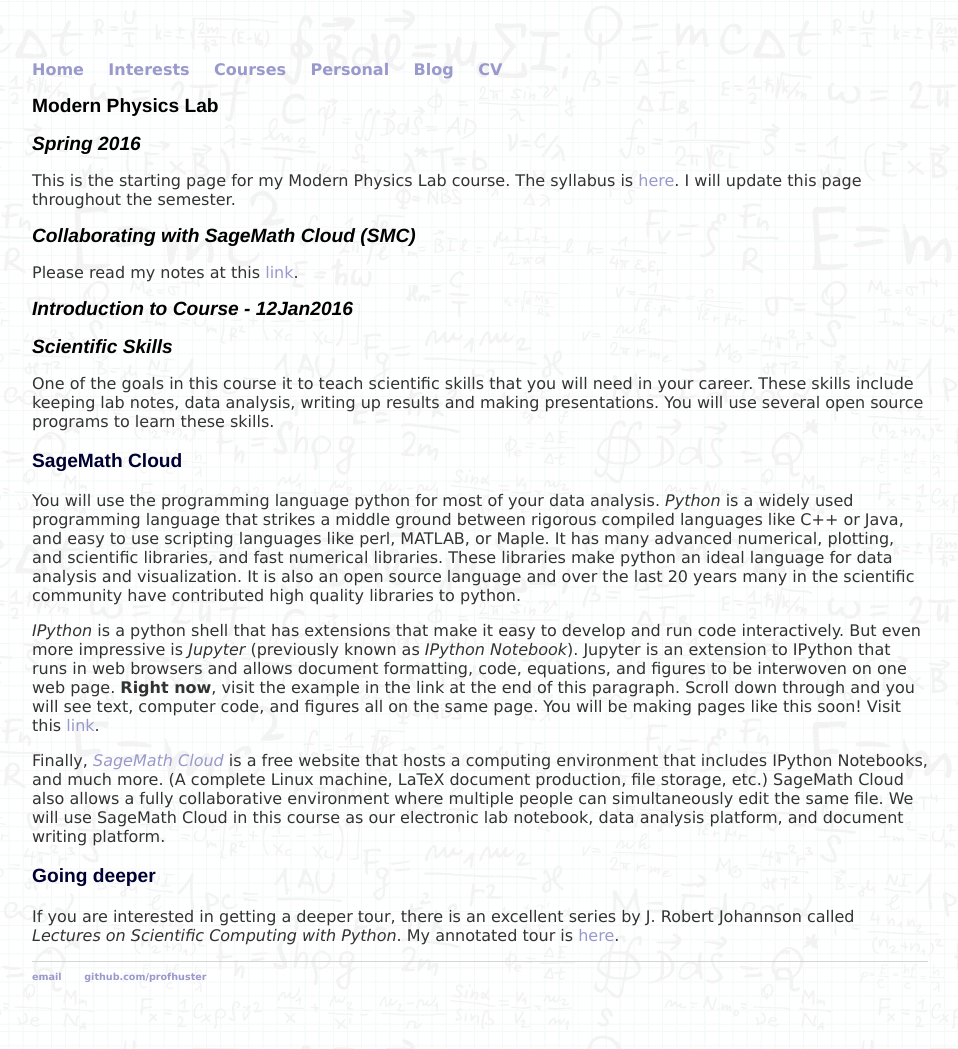
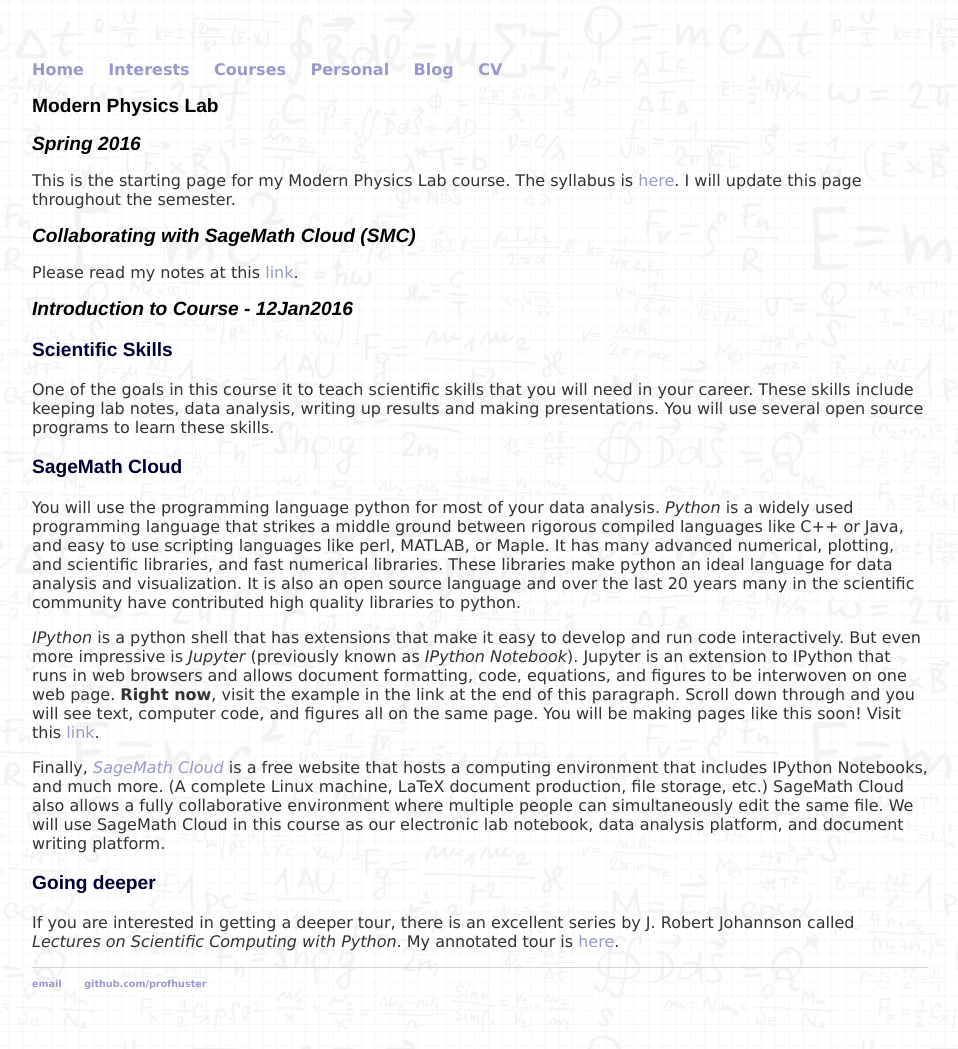
Before and after one commit to profhuster/profhuster.github.io, a Jekyll site: the page built from courses/ModPhysLab/index.md, in a window 1280 px wide. Shown: the whole page, without its empty margins (160-1118 px from the left). Built offline with Jekyll 4.4.1, drawn with Linux system fonts in a browser that asks for light colours.

```diff
--- a/courses/ModPhysLab/index.md
+++ b/courses/ModPhysLab/index.md
@@ -12,7 +12,8 @@ This is the starting page for my  Modern Physics Lab course. The syllabus is [he
 Please read my notes at this [link](Collaboration).
 
 ## Introduction to Course - 12Jan2016
-## Scientific Skills
+
+### Scientific Skills
 One of the goals in this course it to teach scientific skills that you will need in your career. These skills include keeping lab notes, data analysis, writing up results and making presentations. You will use several open source programs to learn these skills.
 
 ### SageMath Cloud
```
